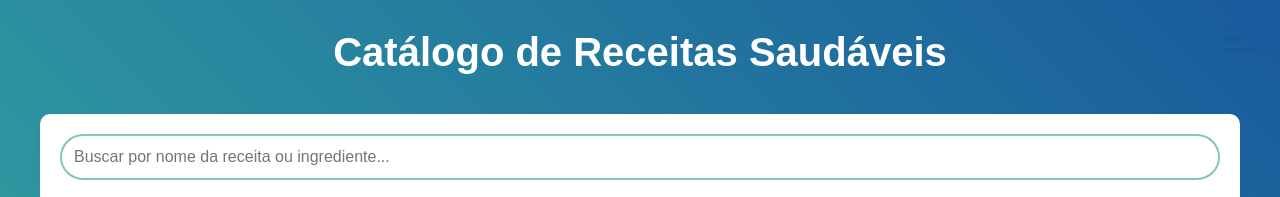
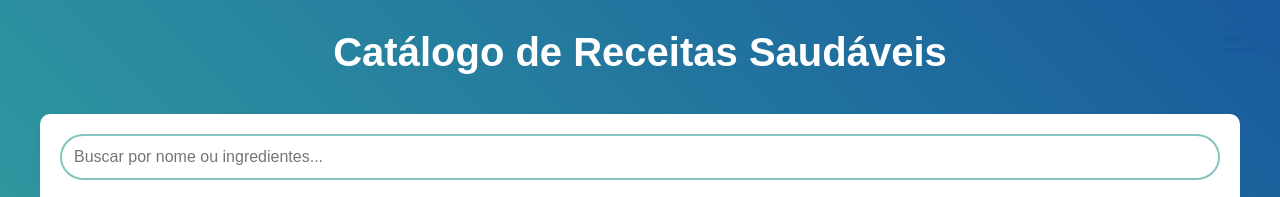
Before and after one commit to marcosgbarros/aplicativo-IMC, a website: page receitas.html in a window 1280 px wide. Shown: the top 197 px of the page. Drawn offline with Linux system fonts and the light colour scheme.

Commit message:
modified texts

```diff
--- a/receitas.html
+++ b/receitas.html
@@ -200,7 +200,7 @@
     <h1>Catálogo de Receitas Saudáveis</h1>
     <div class="search-filter-container">
       <div class="search-bar">
-        <input type="text" id="searchInput" class="search-input" placeholder="Buscar por nome da receita ou ingrediente...">
+        <input type="text" id="searchInput" class="search-input" placeholder="Buscar por nome ou ingredientes...">
       </div>
       <div class="filter-options">
         <button class="filter-btn" data-filter="sem-carne">Sem Carne</button>
```
